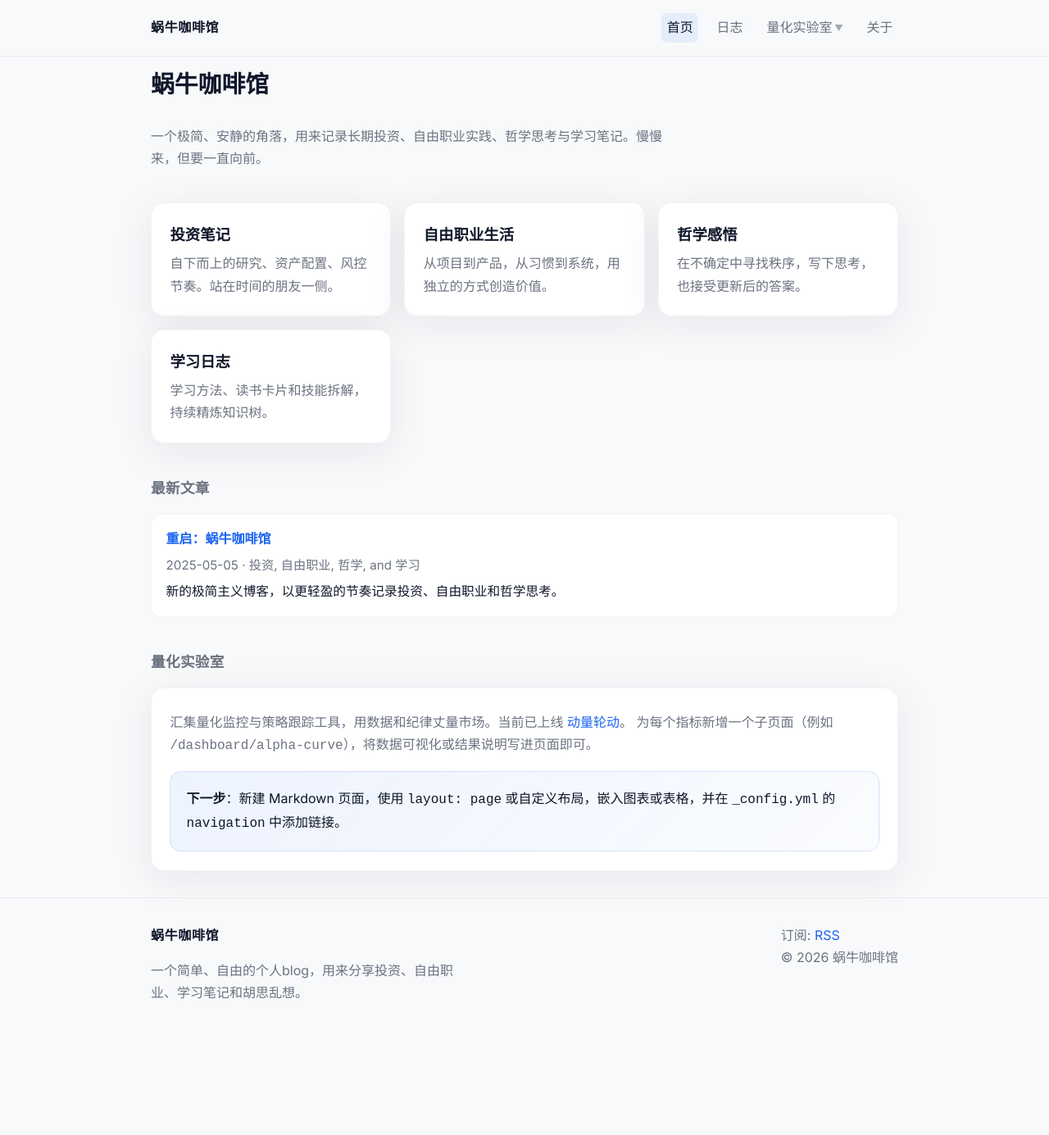
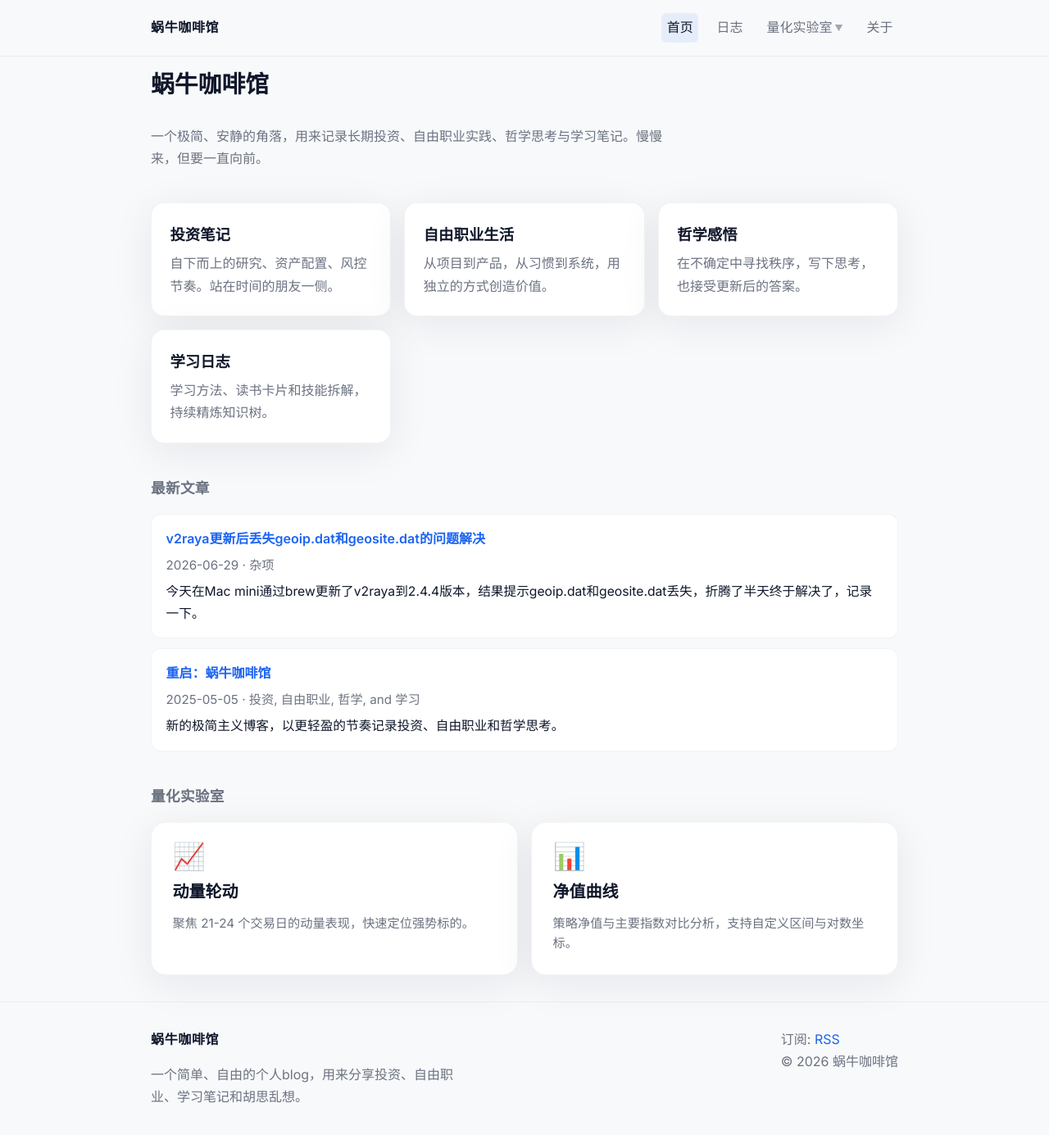
Before and after one commit to FreelanceSnail/FreelanceSnail.github.io, a Jekyll site: the page built from index.md, in a window 1280 px wide and 1400 px high, scrolled down 40 px. Shown: the top 1385 px of the window at 82% size. Built offline with Jekyll 4.4.1, drawn with Linux system fonts in a browser that asks for light colours; before the commit the page ends 1313 px from its top, so only the background shows below that.

Commit message:
feat: 量化实验室导航、create-post skill、代码块样式与新文章
- 首页量化实验室改为大导航按钮（动量轮动 / 净值曲线）

- 新增 create-post skill 与辅助脚本，支持语义化 ASCII slug

- 修复 pre/code 代码块溢出，增加横向滚动

- 新增 v2raya geoip/geosite.dat 丢失问题排查文章

- 更新 Gemfile.lock 依赖

````diff
--- /dev/null
+++ b/_posts/2026-06-29-v2raya-geoip-geosite-dat-missing.md
@@ -0,0 +1,57 @@
+---
+layout: post
+title: "v2raya更新后丢失geoip.dat和geosite.dat的问题解决"
+date: 2026-06-29
+tags: [杂项]
+summary: "今天在Mac mini通过brew更新了v2raya到2.4.4版本，结果提示geoip.dat和geosite.dat丢失，折腾了半天终于解决了，记录一下。"
+cover_image: /assets/images/cover-your-image.svg
+---
+
+<!--more-->
+
+## 问题现象
+
+我在我的Mac mini上升级v2raya到2.4.4版本后，打开 Web 管理页面 `http://127.0.0.1:2017`，页面提示 :
+
+> Downloading missing geoip.dat and geosite.dat; refresh the page later.
+
+刷新后进入管理页面，但服务无法正常使用，提示找不到`geoip.dat`和`geosite.dat`。
+
+## 原因分析
+
+新版本的v2raya的`geoip.dat` 和`geosite.dat`路径有改动，导致需要去github上自动下载最新的这两个文件。但可能由于v2ray服务无法启动，下载不成功，最终结果为下载后文件会被错误地创建为**循环自引用的符号链接**
+
+## 解决方法
+
+1. **暂停服务**：`brew services stop v2raya/v2raya/v2raya`
+
+2. **清理损坏链接**：
+
+   ```bash
+   rm -f ~/Library/Application\ Support/v2raya/geoip.dat ~/Library/Application\ Support/v2raya/geosite.dat ~/Library/Application\ Support/v2raya/LoyalsoldierSite.dat`
+   ```
+
+3. **下载真实数据文件**：
+
+   ```bash
+   curl -L -o ~/Library/Application\ Support/v2raya/geoip.dat https://github.com/v2fly/geoip/releases/latest/download/geoip.dat
+   curl -L -o ~/Library/Application\ Support/v2raya/geosite.dat https://github.com/v2fly/domain-list-community/releases/latest/download/dlc.dat
+   ```
+
+如果由于v2ray服务无法启动导致无法正常下载，需要通过另外一台可以正常访问github的电脑来下载再拷贝到这台电脑的对应位置。
+
+4. **修改 plist**：在 v2raya 的 plist 中 `<dict>` 内添加环境变量：
+
+   ```xml
+   <key>EnvironmentVariables</key>
+   <dict>
+    <key>XRAY_LOCATION_ASSET</key>
+    <string>/Users/[你的用户名]/Library/Application Support/v2raya</string>
+   </dict>
+   ```
+
+5. **重启服务**：`brew services restart v2raya/v2raya/v2raya`，刷新页面即可正常进入。
+
+---
+
+_本文首发于 [蜗牛咖啡馆](/)。_
--- a/assets/css/style.css
+++ b/assets/css/style.css
@@ -132,6 +132,49 @@ a:hover { text-decoration: underline; }
 
 .section-title { margin: 2.5rem 0 1rem; font-size: 1.1rem; letter-spacing: 0.02em; color: var(--muted); }
 
+.lab-grid {
+  display: grid;
+  gap: 1rem;
+  grid-template-columns: repeat(auto-fit, minmax(260px, 1fr));
+}
+
+.lab-card {
+  display: flex;
+  flex-direction: column;
+  gap: 0.6rem;
+  background: var(--card);
+  border: 1px solid rgba(15, 23, 42, 0.05);
+  border-radius: 18px;
+  padding: 1.6rem;
+  box-shadow: 0 10px 50px rgba(15, 23, 42, 0.08);
+  text-decoration: none;
+  transition: transform 0.15s ease, box-shadow 0.15s ease, border-color 0.15s ease;
+}
+
+.lab-card:hover {
+  transform: translateY(-3px);
+  box-shadow: 0 16px 60px rgba(15, 23, 42, 0.12);
+  border-color: rgba(28, 100, 242, 0.2);
+  text-decoration: none;
+}
+
+.lab-card__icon {
+  font-size: 2rem;
+  line-height: 1;
+}
+
+.lab-card__title {
+  font-size: 1.25rem;
+  font-weight: 600;
+  color: var(--text);
+}
+
+.lab-card__desc {
+  color: var(--muted);
+  font-size: 0.95rem;
+  line-height: 1.6;
+}
+
 .list {
   display: grid;
   gap: 0.75rem;
@@ -175,6 +218,36 @@ a:hover { text-decoration: underline; }
 
 .muted { color: var(--muted); }
 
+pre {
+  background: #f1f5f9;
+  border-radius: 12px;
+  padding: 1rem;
+  overflow-x: auto;
+  white-space: pre;
+  word-wrap: normal;
+  max-width: 100%;
+  -webkit-overflow-scrolling: touch;
+}
+
+code {
+  font-family: 'SFMono-Regular', Consolas, 'Liberation Mono', Menlo, monospace;
+  font-size: 0.92em;
+}
+
+p code, li code {
+  background: #f1f5f9;
+  padding: 0.15rem 0.35rem;
+  border-radius: 6px;
+  word-break: break-word;
+}
+
+pre code {
+  background: transparent;
+  padding: 0;
+  border-radius: 0;
+  word-break: normal;
+}
+
 .site-footer {
   padding: 2rem 0;
   border-top: 1px solid rgba(15, 23, 42, 0.05);
--- a/index.md
+++ b/index.md
@@ -39,10 +39,15 @@ author: FreelanceSnail
 </ul>
 
 <h3 class="section-title">量化实验室</h3>
-<div class="card">
-  <p>汇集量化监控与策略跟踪工具，用数据和纪律丈量市场。当前已上线 <a href="/dashboard/momentum-rotation/">动量轮动</a>。
-  为每个指标新增一个子页面（例如 <code>/dashboard/alpha-curve</code>），将数据可视化或结果说明写进页面即可。</p>
-  <div class="callout">
-    <strong>下一步</strong>：新建 Markdown 页面，使用 <code>layout: page</code> 或自定义布局，嵌入图表或表格，并在 <code>_config.yml</code> 的 <code>navigation</code> 中添加链接。
-  </div>
+<div class="lab-grid">
+  <a class="lab-card" href="/dashboard/momentum-rotation/">
+    <span class="lab-card__icon">📈</span>
+    <span class="lab-card__title">动量轮动</span>
+    <span class="lab-card__desc">聚焦 21-24 个交易日的动量表现，快速定位强势标的。</span>
+  </a>
+  <a class="lab-card" href="/dashboard/nav-chart/">
+    <span class="lab-card__icon">📊</span>
+    <span class="lab-card__title">净值曲线</span>
+    <span class="lab-card__desc">策略净值与主要指数对比分析，支持自定义区间与对数坐标。</span>
+  </a>
 </div>
````
Also changed, not shown: AGENTS.md (+1 -0 lines), _templates/post-template.md (added, +59 -0 lines), .agents/skills/create-post/SKILL.md (added), Gemfile.lock, 1 other file.
